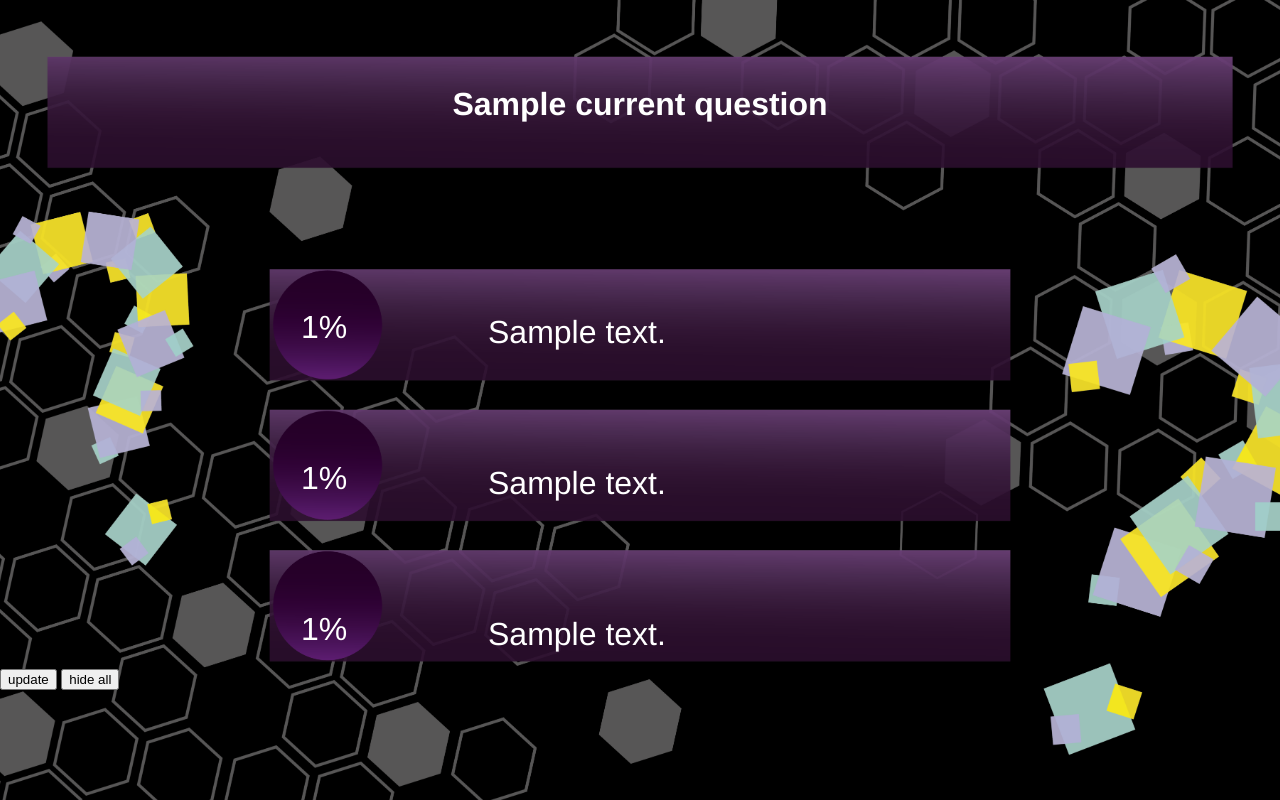
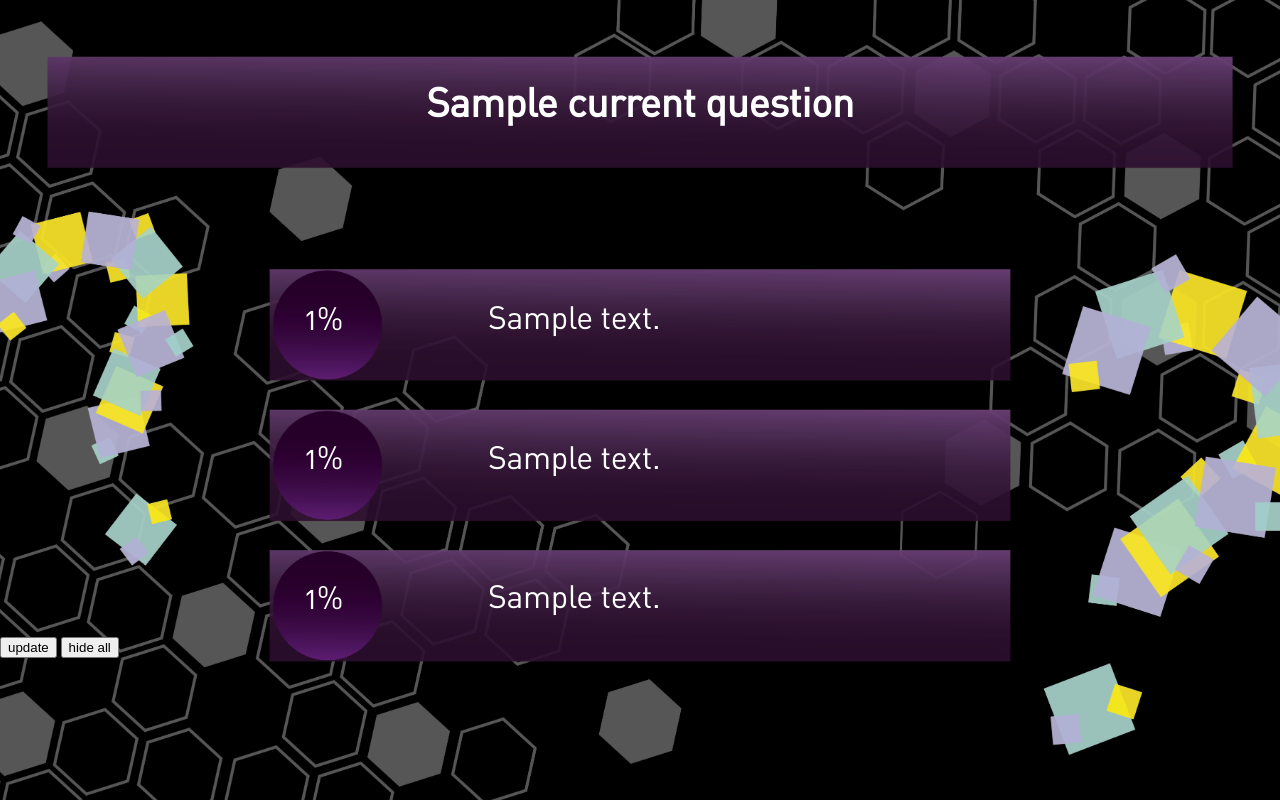
Before and after one commit to ODeinsN/ChatDuelBot, a Django app: template CBDGUI/GUI/templates/GUI/display.html in a window 1280 px wide. Run offline with Django 3.2, Linux system fonts and the light colour scheme; the template is opened without the code that fills it: most values are stand-ins (such as "Sample title", 1, 10 or a date in 2020).

Commit message:
added HDA font

```diff
--- a/CBDGUI/GUI/static/GUI/display_style.css
+++ b/CBDGUI/GUI/static/GUI/display_style.css
@@ -1,5 +1,10 @@
+@font-face {
+    font-family: 'HDADin';
+    src: url('/static/GUI/assets/HDADINOff.ttf');
+  }
+
 body {
-    font-family: 'Helvetica', 'Arial', sans-serif;
+    font-family: 'HDADin', 'Helvetica', 'Arial', sans-serif;
     color: white;
     padding: 0;
     margin: 0;
@@ -15,8 +20,9 @@ body {
 
 h1 {
     margin: 0;
+    font-size: 2.5em;
     text-align: center;
-    padding-top: 2.7em;
+    padding-top: 2em;
 }
 
 ol {
@@ -27,19 +33,32 @@ ol {
     font-size: 2em;
     text-align: center;
     margin-right: 21em;
-    margin-top: 5.8em;
+    margin-top: 5.3em;
 }
 
 .text {
     font-size: 2em;
     text-align: left;
     margin-left: 14em;
-    margin-top: -1em;
+    margin-top: -1.3em;
 }
 
 .percentage1 {
     font-size: 2em;
     text-align: center;
     margin-right: 21em;
-    margin-top: 3.4em;
+    margin-top: 3.1em;
 }
+
+.text1 {
+    font-size: 2em;
+    text-align: left;
+    margin-left: 14em;
+    margin-top: -1.3em;
+}
+
+
+
+.buttons {
+
+}
```
Also changed, not shown: CBDGUI/GUI/static/GUI/assets/HDADINOff.ttf (added).
